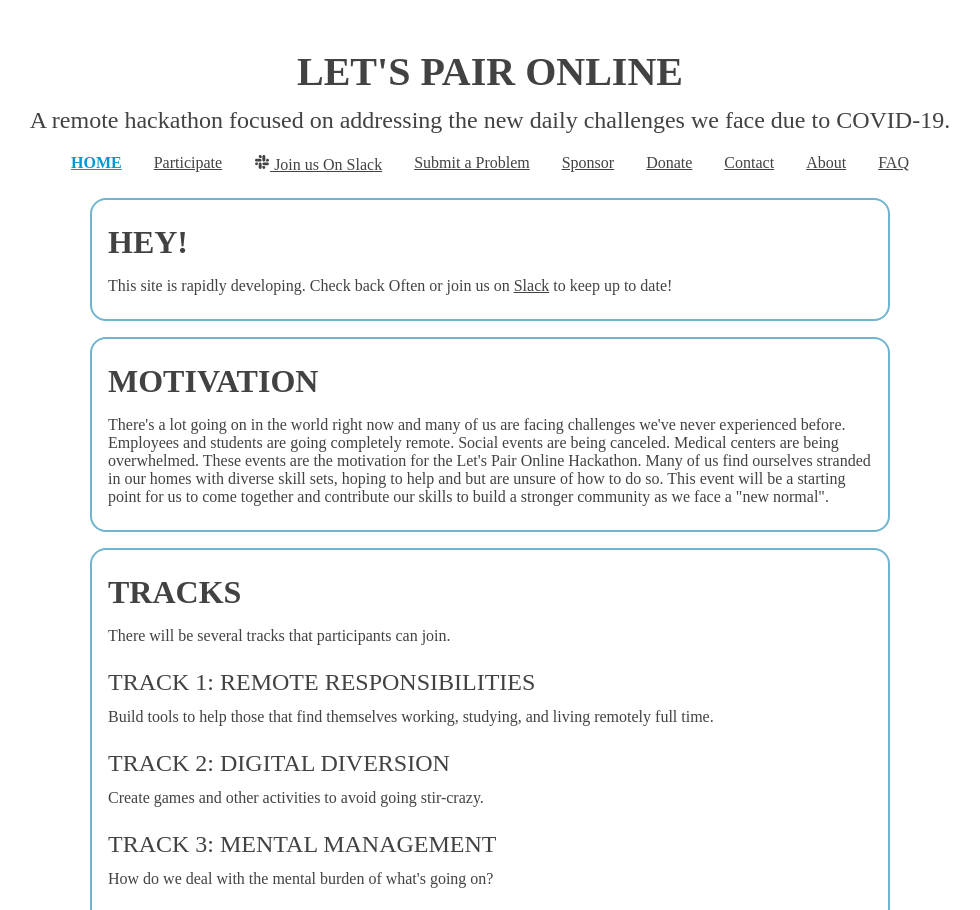
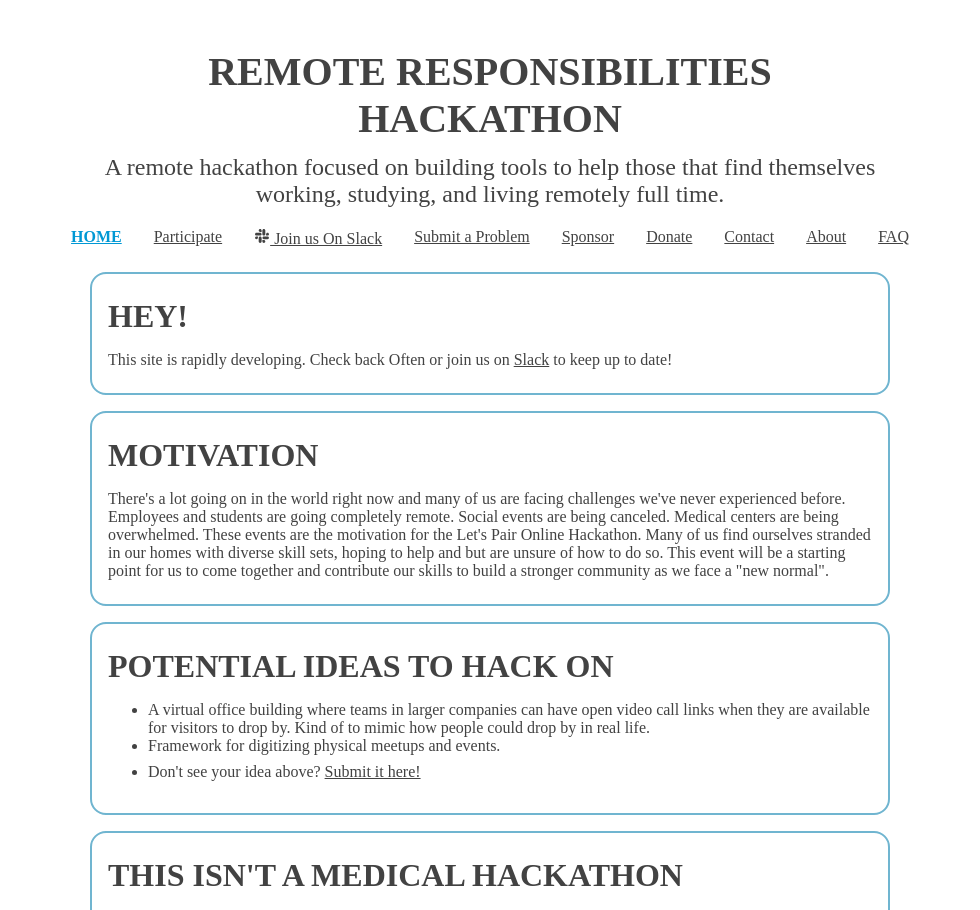
Before and after one commit to TravisBumgarner/Remote-A-Thon, a React app: page / in a window 1280 px wide. Shown: the top 910 px of the page, without its empty margins (150-1130 px from the left). Built offline with nearby package versions, Linux system fonts and the light colour scheme; a web font is replaced by a local one.

Commit message:
updated tracks

```diff
--- a/public/index.html
+++ b/public/index.html
@@ -16,16 +16,16 @@
     <meta http-equiv="X-UA-Compatible" content="ie=edge">
     <title>Let's Pair Online</title>
     <link href="https://fonts.googleapis.com/css?family=Bellota+Text:300,400,700&display=swap" rel="stylesheet">
-    <meta property="og:title" content="Let's Pair Online - An Online Hackathon for COVID-19" />
+    <meta property="og:title" content="Remote Responsibilities Hackathon" />
     <meta property="og:site_name" content="https://letspair.online" />
     <meta property="og:description"
-        content="There's a lot going on in the world right now and many of us are facing challenges we've never experienced before. Employees and students are going completely remote. Social events are being canceled. Medical centers are being overwhelmed. These events are the motivation for Let's Pair Online. Many of us find ourselves stranded in our homes with diverse skill sets, hoping to help, but unsure of how to do so. Come participate in an online hackathon to address the changes in our daily lives as a result of COVID-19. Everyone is welcome!" />
+        content="A remote hackathon focused on building tools to help those that find themselves working, studying, and living remotely full time" />
     <meta property="og:image" content="/og-image.png" />
 
 <link rel="shortcut icon" href="/favicon.png"></head>
 
 <body>
     <div id="root"></div>
-<script type="text/javascript" src="/app-66f9c84d331d947bbba1.bundle.js"></script></body>
+<script type="text/javascript" src="/app-e5c7f5b1292bea03a895.bundle.js"></script></body>
 
 </html>
--- a/src/App/components/Home.tsx
+++ b/src/App/components/Home.tsx
@@ -1,8 +1,7 @@
 import React from 'react'
-import styled from 'styled-components'
 import { Link } from 'react-router-dom'
 
-import { Header, Text, PageWrapper, Section } from 'shared'
+import { Header, Text, PageWrapper, Section, List } from 'shared'
 
 
 const Home = () => {
@@ -17,26 +16,21 @@ const Home = () => {
                 <Text>There's a lot going on in the world right now and many of us are facing challenges we've never experienced before. Employees and students are going completely remote. Social events are being canceled. Medical centers are being overwhelmed. These events are the motivation for the Let's Pair Online Hackathon. Many of us find ourselves stranded in our homes with diverse skill sets, hoping to help and but are unsure of how to do so. This event will be a starting point for us to come together and contribute our skills to build a stronger community as we face a "new normal".</Text>
             </Section>
             <Section>
-                <Header size="large">Tracks</Header>
-                <Text>There will be several tracks that participants can join.</Text>
-
-                <Header size="medium">Track 1: Remote Responsibilities</Header>
-                <Text>Build tools to help those that find themselves working, studying, and living remotely full time.</Text>
-
-                <Header size="medium"> Track 2: Digital Diversion</Header>
-                <Text>Create games and other activities to avoid going stir-crazy.</Text>
-
-                <Header size="medium"> Track 3: Mental Management</Header>
-                <Text>How do we deal with the mental burden of what's going on?</Text>
-
-                <Header size="medium"> Track 4: Household Harmony</Header>
-                <Text>Childcare, spousal relationships, and friendships are all up for consideration. How do we come together?</Text>
-
-                <Header size="medium"> Track 5: Alternate Adventure</Header>
-                <Text>Tackle an issue not addressed in the above tracks.</Text>
+                <Header size="large">Potential Ideas to Hack On</Header>
+                <List>
+                    <List.Item>
+                        A virtual office building where teams in larger companies can have open video call links when they are available for visitors to drop by. Kind of to mimic how people could drop by in real life.
+                    </List.Item>
+                    <List.Item>
+                        Framework for digitizing physical meetups and events.
+                    </List.Item>
+                    <List.Item>
+                        <Text>Don't see your idea above? <Link to="/problem">Submit it here!</Link></Text>
+                    </List.Item>
+                </List>
             </Section>
             <Section>
-                <Header size="large">What this Hackathon Isn't</Header>
+                <Header size="large">This isn't a medical hackathon</Header>
                 <Text>There are many professionals across the world focused on everything from medical aid to supply chain management. There are also other hackathons doing this as well. Perform a search for "COVID hackathon" and look at all the results. People are doing amazing work. That said - this hackathon is not focused on those issues. As noted by the tracks above, it's about how we maintain daily routines with ourselves and our communities throughout this time.</Text>
             </Section>
             <Section>
--- a/src/App/components/Participate.tsx
+++ b/src/App/components/Participate.tsx
@@ -9,7 +9,7 @@ const Participate = () => {
             <Text>Fill out this form to stay up to date about hackathon!</Text>
             <GoogleForm
                 src="https://docs.google.com/forms/d/e/1FAIpQLSd-ex1AKKpvWi0FQQcwNXu62WNCgP8_yBNy9EvpnRO2vSxvcQ/viewform?embedded=true"
-                height="1150"
+                height="840"
             >
                 Loading…
         </GoogleForm>
--- a/src/App/components/Questions.tsx
+++ b/src/App/components/Questions.tsx
@@ -1,5 +1,4 @@
 import React from 'react'
-import styled from 'styled-components'
 import { Link } from 'react-router-dom'
 
 import { Header, Text, PageWrapper, Section } from 'shared'
@@ -29,6 +28,10 @@ const questions = [
         question: "Do time zones matter?",
         answer: "Mostly no. Some of the events happening throughout the duration of the hackathon will be live but will also be recorded to share with others who might be busy or asleep when they happen."
     },
+    {
+        question: "What happened to the tracks on the home page?",
+        answer: "To offer a better experience for everyone involved - we decided to focus on one challenge at a time. We will try setup reoccurring hackathons to tackle issues one at a time. Future hackathons could include Digital Diversion (having fun online), Mental Management (how to take care of yourself), Household Harmony (How to take care of your roommates, family, and friends)."
+    },
 ]
 
 const Questions = () => {
--- a/src/App/components/Title.tsx
+++ b/src/App/components/Title.tsx
@@ -8,14 +8,21 @@ const LargeHeader = styled.h1`
     font-weight: 700;
     margin: 1em 0 0.25em 0;
     font-size: 2.5em;
+`
+
+const TitleWrapper = styled.div`
+    width: 100%;
+    max-width: 800px;
     text-align: center;
 `
 
 const Title = () => {
-    return <div>
-        <LargeHeader>Let's Pair Online</LargeHeader>
-        <Text size="large">A remote hackathon focused on addressing the new daily challenges we face due to COVID-19.</Text>
-    </div>
+    return <TitleWrapper>
+        <LargeHeader>Remote Responsibilities Hackathon</LargeHeader>
+        <Text size="large">
+            A remote hackathon focused on building tools to help those that find themselves working, studying, and living remotely full time.
+        </Text>
+    </TitleWrapper>
 }
 
 export default Title
```
Also changed, not shown: src/index.template.ejs.
